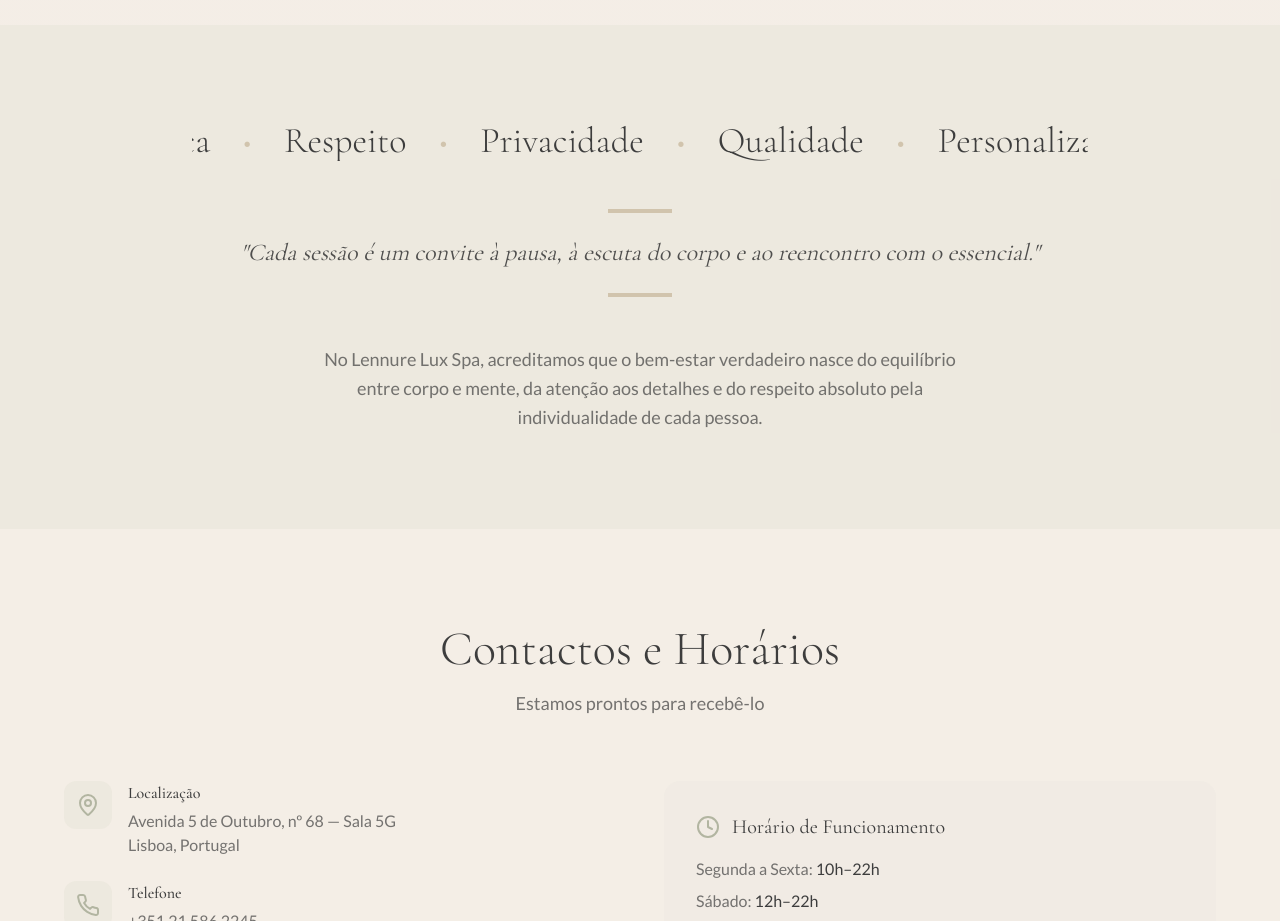
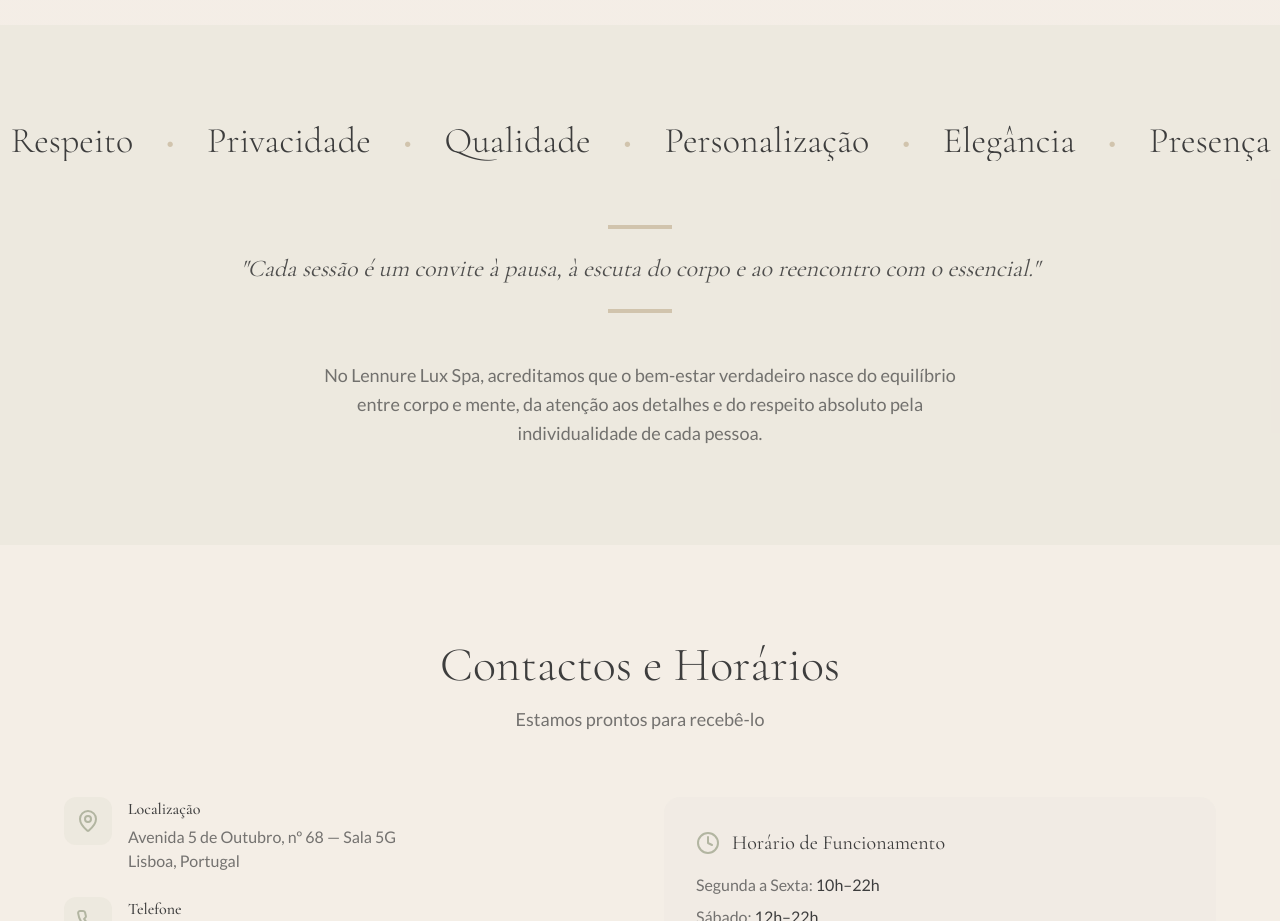
Before and after one commit to gurodrigues92/lennure-luxe-oasis, a React (Vite) app: page / in a window 1280 px wide. Shown: the part 4140-5061 px from the top of the page. Built offline with nearby package versions, Linux system fonts and the light colour scheme; the HTML template or start-up script is replaced by a standard one.

Commit message:
Refactor: Speed up marquee animation

```diff
--- a/src/components/Philosophy.tsx
+++ b/src/components/Philosophy.tsx
@@ -12,31 +12,28 @@ const Philosophy = () => {
 
   return (
     <section className="py-24 bg-salvia/10">
-      <div className="container mx-auto px-4">
-        <div className="max-w-4xl mx-auto text-center space-y-12">
-          {/* Values - Marquee Infinito */}
-          <div className="overflow-hidden w-full mb-8">
-            <div className="flex animate-marquee gap-8 whitespace-nowrap">
-              {/* Primeira cópia */}
+      {/* Marquee full-width - sem bordas laterais */}
+      <div className="overflow-hidden w-full mb-16">
+        <div className="flex animate-marquee gap-8 whitespace-nowrap">
+          {/* Renderizar 4 cópias para cobertura total em telas grandes */}
+          {[...Array(4)].map((_, copyIndex) => (
+            <React.Fragment key={`copy-${copyIndex}`}>
               {values.map((value, index) => (
-                <React.Fragment key={`first-${index}`}>
+                <React.Fragment key={`${copyIndex}-${index}`}>
                   <span className="text-2xl md:text-4xl font-cormorant text-grafite font-light">
                     {value}
                   </span>
                   <span className="text-dourado text-2xl md:text-4xl">·</span>
                 </React.Fragment>
               ))}
-              {/* Segunda cópia para loop perfeito */}
-              {values.map((value, index) => (
-                <React.Fragment key={`second-${index}`}>
-                  <span className="text-2xl md:text-4xl font-cormorant text-grafite font-light">
-                    {value}
-                  </span>
-                  <span className="text-dourado text-2xl md:text-4xl">·</span>
-                </React.Fragment>
-              ))}
-            </div>
-          </div>
+            </React.Fragment>
+          ))}
+        </div>
+      </div>
+
+      {/* Container centralizado para quote e texto */}
+      <div className="container mx-auto px-4">
+        <div className="max-w-4xl mx-auto text-center space-y-12">
 
           {/* Quote */}
           <div className="animate-fade-in-up space-y-6">
--- a/tailwind.config.ts
+++ b/tailwind.config.ts
@@ -124,7 +124,7 @@ export default {
             transform: "translateX(0)"
           },
           "100%": {
-            transform: "translateX(-50%)"
+            transform: "translateX(-25%)"
           }
         },
       },
@@ -134,7 +134,7 @@ export default {
         "fade-in": "fade-in 0.6s ease-out",
         "fade-in-up": "fade-in-up 0.5s ease-out",
         "scale-in": "scale-in 0.4s ease-out",
-        "marquee": "marquee 30s linear infinite",
+        "marquee": "marquee 12s linear infinite",
       },
     },
   },
```
